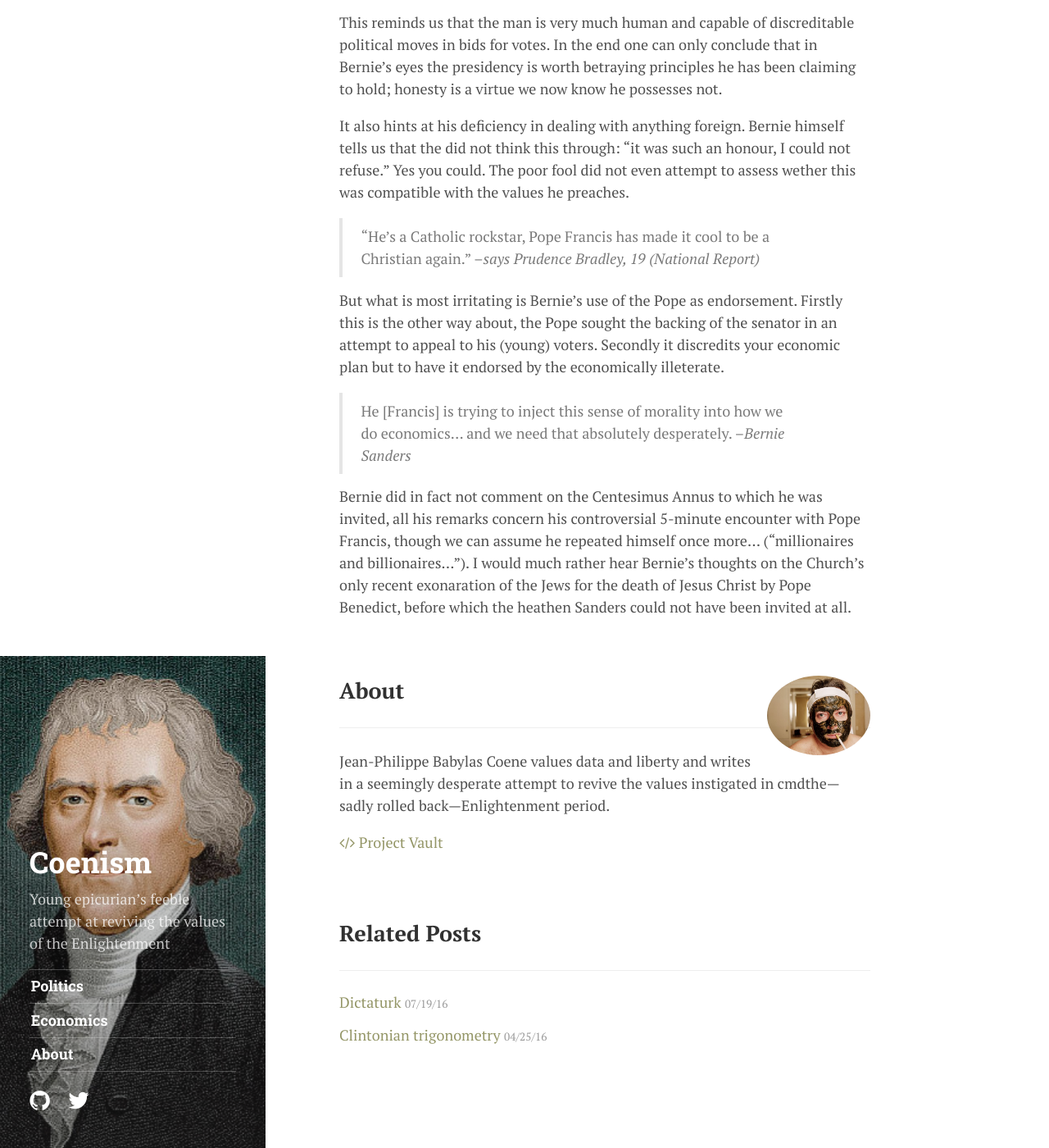
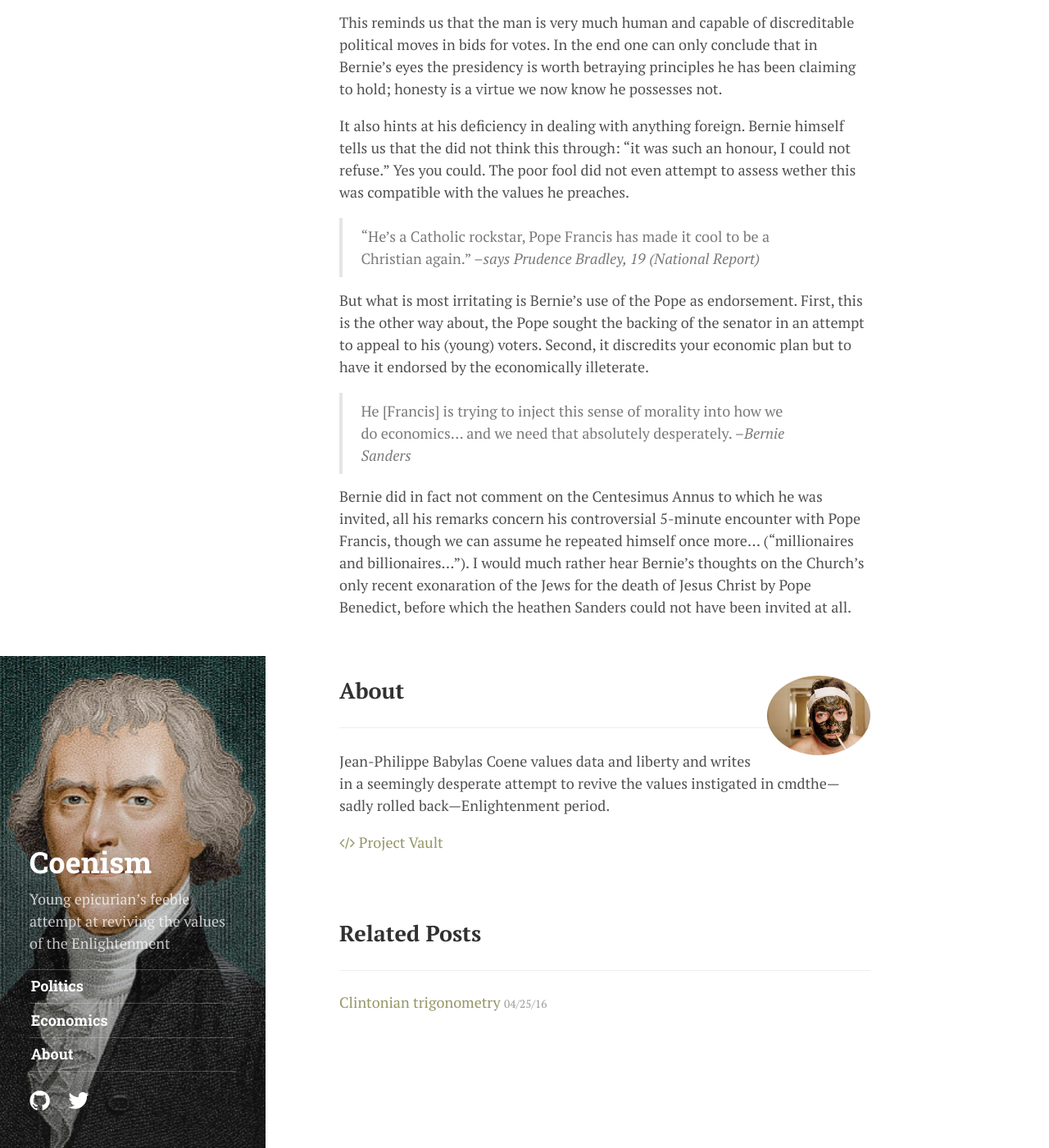
Before and after one commit to tomucker/tomucker.github.io, a Jekyll site: the page built from _posts/2016-05-22-bernie-betrayal.md, in a window 1280 px wide and 1400 px high, scrolled down 731 px. Shown: the whole window at 82% size. Built offline with Jekyll 4.4.1, drawn with Linux system fonts in a browser that asks for light colours; nearby versions of some CDN libraries; some web fonts are replaced.

Commit message:
remvd shitty article

```diff
--- a/_posts/2016-05-22-bernie-betrayal.md
+++ b/_posts/2016-05-22-bernie-betrayal.md
@@ -20,7 +20,7 @@ It also hints at his deficiency in dealing with anything foreign. Bernie himself
 > "He’s a Catholic rockstar, Pope Francis has made it cool to be a Christian again."
 > --<cite>says Prudence Bradley, 19 (National Report)</cite>
 
-But what is most irritating is Bernie's use of the Pope as endorsement. Firstly this is the other way about, the Pope sought the backing of the senator in an attempt to appeal to his (young) voters. Secondly it discredits your economic plan but to have it endorsed by the economically illeterate.
+But what is most irritating is Bernie's use of the Pope as endorsement. First, this is the other way about, the Pope sought the backing of the senator in an attempt to appeal to his (young) voters. Second, it discredits your economic plan but to have it endorsed by the economically illeterate.
 
 > He [Francis] is trying to inject this sense of morality into how we do economics... and we need that absolutely desperately.
 > --<cite>Bernie Sanders</cite>
```
Also changed, not shown: _posts/2016-07-19-dictaturk.md (deleted, +0 -30 lines).
